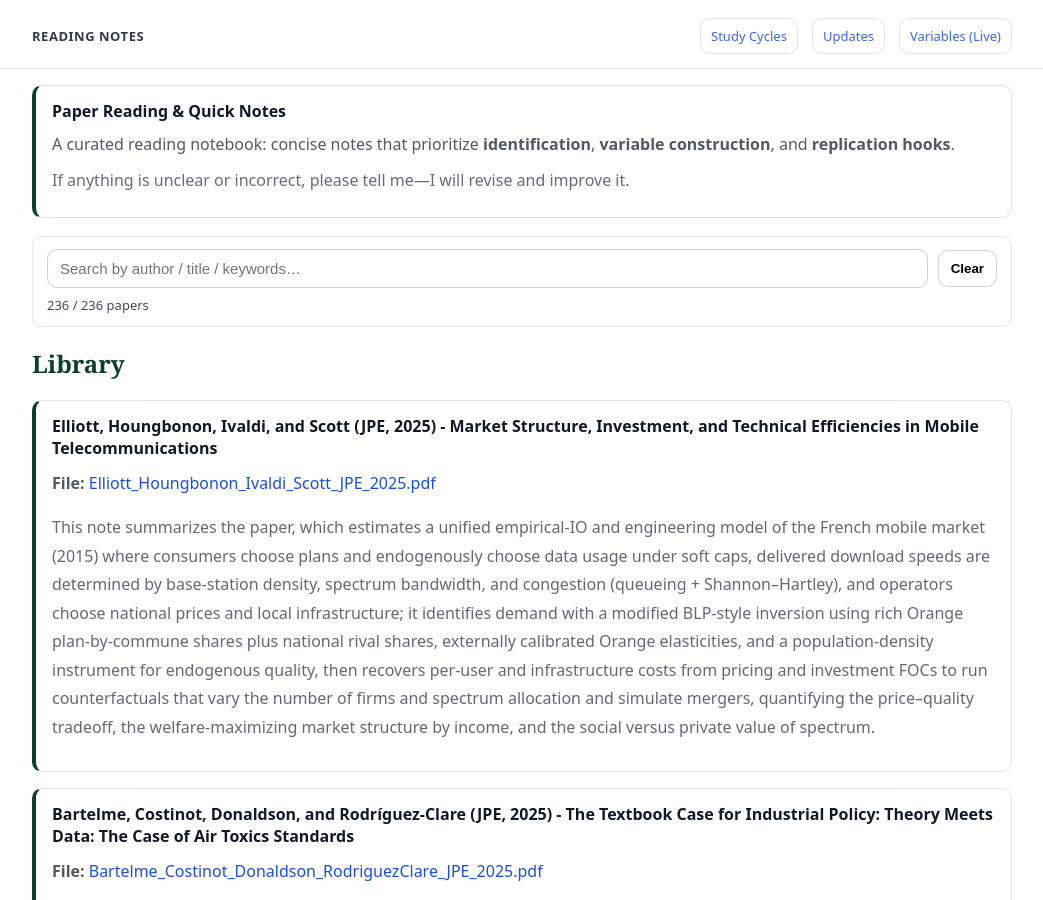
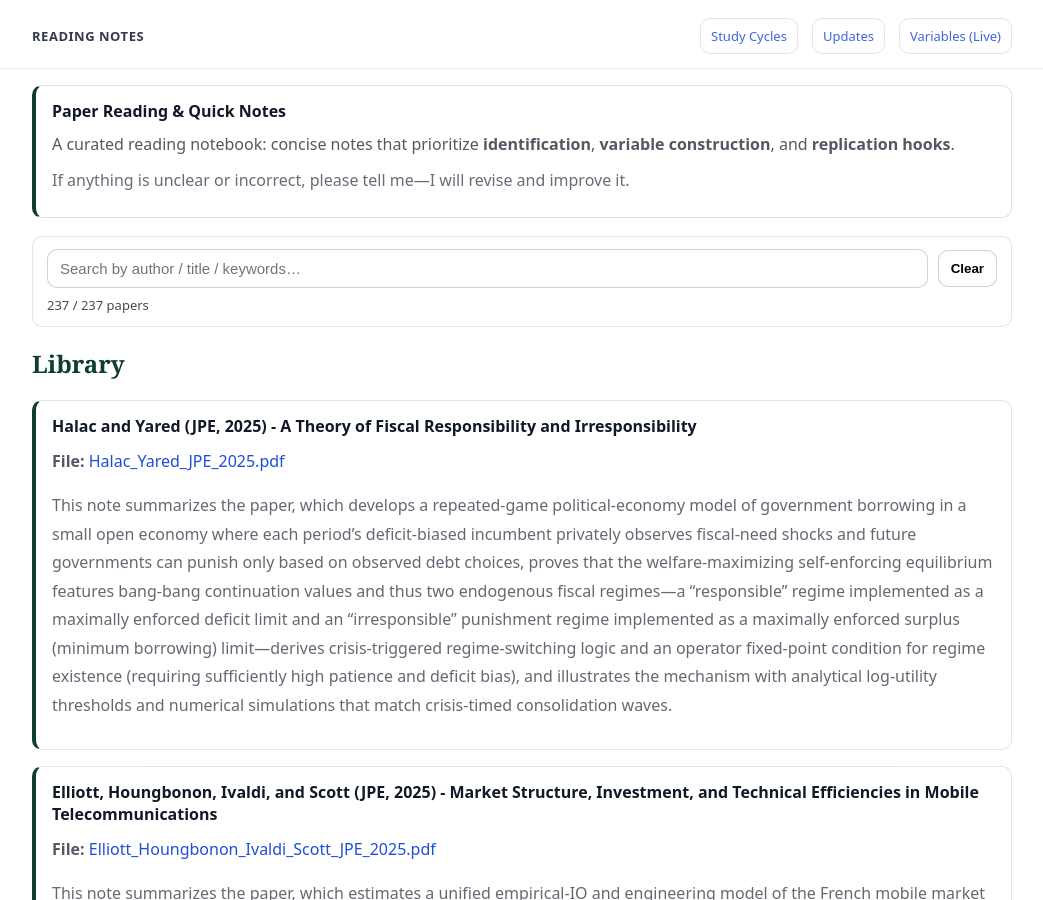
Before and after one commit to yaxinzn/study-archive, a Jekyll site: the page built from reading/index.md, in a window 1280 px wide and 900 px high. Shown: the whole window, without its empty margins (118-1161 px from the left). Built offline with Jekyll 4.4.1, drawn with Linux system fonts in a browser that asks for light colours.

Commit message:
Reading: add/update Halac_Yared_JPE_2025.pdf

```diff
--- a/_data/reading.yml
+++ b/_data/reading.yml
@@ -1,3 +1,7 @@
+- title: "Halac and Yared (JPE, 2025) - A Theory of Fiscal Responsibility and Irresponsibility"
+  file: "Halac_Yared_JPE_2025.pdf"
+  desc: "This note summarizes the paper, which develops a repeated-game political-economy model of government borrowing in a small open economy where each period’s deficit-biased incumbent privately observes fiscal-need shocks and future governments can punish only based on observed debt choices, proves that the welfare-maximizing self-enforcing equilibrium features bang-bang continuation values and thus two endogenous fiscal regimes—a “responsible” regime implemented as a maximally enforced deficit limit and an “irresponsible” punishment regime implemented as a maximally enforced surplus (minimum borrowing) limit—derives crisis-triggered regime-switching logic and an operator fixed-point condition for regime existence (requiring sufficiently high patience and deficit bias), and illustrates the mechanism with analytical log-utility thresholds and numerical simulations that match crisis-timed consolidation waves."
+
 - title: "Elliott, Houngbonon, Ivaldi, and Scott (JPE, 2025) - Market Structure, Investment, and Technical Efficiencies in Mobile Telecommunications"
   file: "Elliott_Houngbonon_Ivaldi_Scott_JPE_2025.pdf"
   desc: "This note summarizes the paper, which estimates a unified empirical-IO and engineering model of the French mobile market (2015) where consumers choose plans and endogenously choose data usage under soft caps, delivered download speeds are determined by base-station density, spectrum bandwidth, and congestion (queueing + Shannon–Hartley), and operators choose national prices and local infrastructure; it identifies demand with a modified BLP-style inversion using rich Orange plan-by-commune shares plus national rival shares, externally calibrated Orange elasticities, and a population-density instrument for endogenous quality, then recovers per-user and infrastructure costs from pricing and investment FOCs to run counterfactuals that vary the number of firms and spectrum allocation and simulate mergers, quantifying the price–quality tradeoff, the welfare-maximizing market structure by income, and the social versus private value of spectrum."
```
Also changed, not shown: 1 other file.
